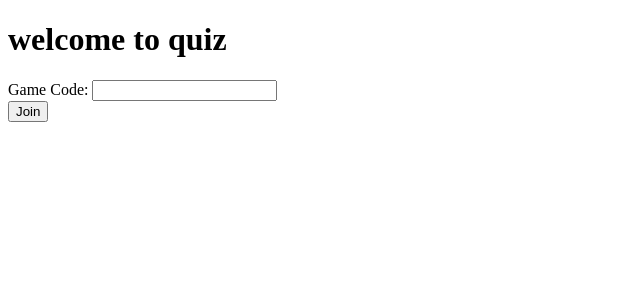
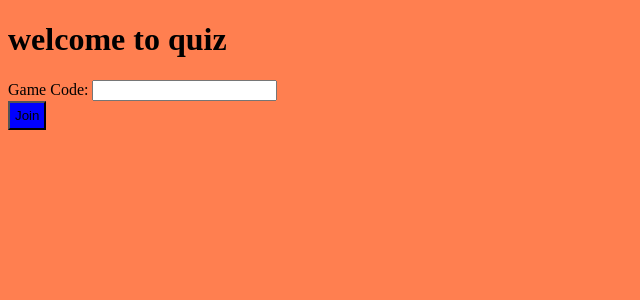
Before and after one commit to maximwebb/quizotic, a Django app: page / in a window 1280 px wide. Shown: the top 300 px of the page, without its empty margins (0-640 px from the left). Run offline with Django 5.2, Linux system fonts and the light colour scheme.

Commit message:
Setup basic CSS directory structure

```diff
--- /dev/null
+++ b/src/quiz/static/css/common.css
@@ -0,0 +1,12 @@
+:root {
+    --main-bg-color: coral;
+}
+
+body {
+    background-color: var(--main-bg-color);
+}
+
+.btn {
+    padding: 5px;
+    background-color: blue;
+}
--- a/src/quiz/templates/index.html
+++ b/src/quiz/templates/index.html
@@ -1,11 +1,15 @@
+{% load static %}
 <!doctype html>
+<html>
 <head>
+    <link rel="stylesheet" href="{% static 'css/common.css' %}"></link>
+</head>
 <body>
     <h1>welcome to quiz</h1>
     <form action="" method="post">
         {% csrf_token %}
         {{ form }}
-        <input type="submit" value="Join"></input>
+        <input type="submit" value="Join" class="btn"></input>
     </form>
 </body>
-</head>
+</html>
```
Also changed, not shown: src/quiz/static/css/index.css (added), src/quiz/static/css/lobby.css (added), src/quiz/static/css/quiz.css (added), src/quiz/static/css/submitted.css (added), src/quiz/static/css/team_create.css (added).
